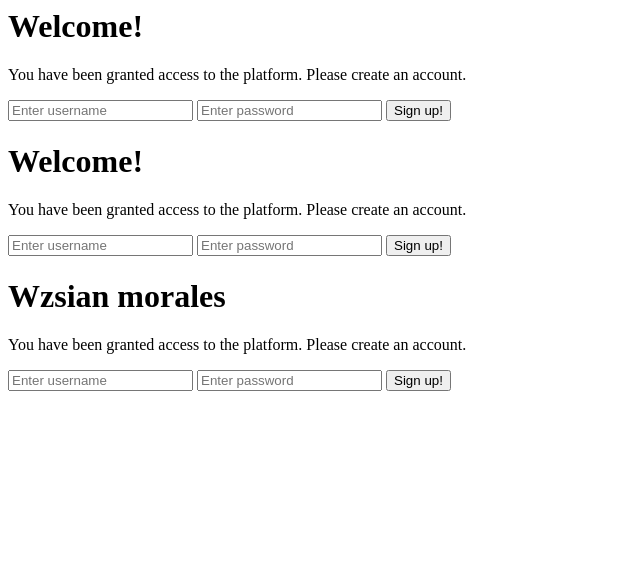
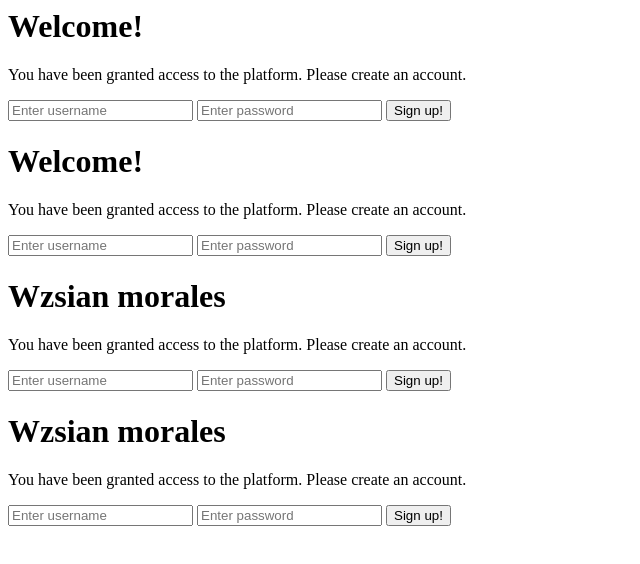
Before and after one commit to Zsiannaaa/newgit, a website: page index.html in a window 1280 px wide. Shown: the whole page, without its empty margins (0-640 px from the left). Drawn offline with Linux system fonts and the light colour scheme.

Commit message:
remove comment

```diff
--- a/index.html
+++ b/index.html
@@ -4,11 +4,7 @@
 <input type="text" placeholder="Enter password" >
 <button>Sign up!</button>
 
-<!--
-Challenge:
-We want our users to have profile pictures, so add
-an HTML input field that lets them upload image files.
--->
+
 
 <h1>Welcome!</h1>
 <p>You have been granted access to the platform. Please create an account.</p>
@@ -21,3 +17,9 @@ an HTML input field that lets them upload image files.
 <input type="text" placeholder="Enter username">
 <input type="text" placeholder="Enter password" >
 <button>Sign up!</button>
+
+<h1>Wzsian morales</h1>
+<p>You have been granted access to the platform. Please create an account.</p>
+<input type="text" placeholder="Enter username">
+<input type="text" placeholder="Enter password" >
+<button>Sign up!</button>
```
